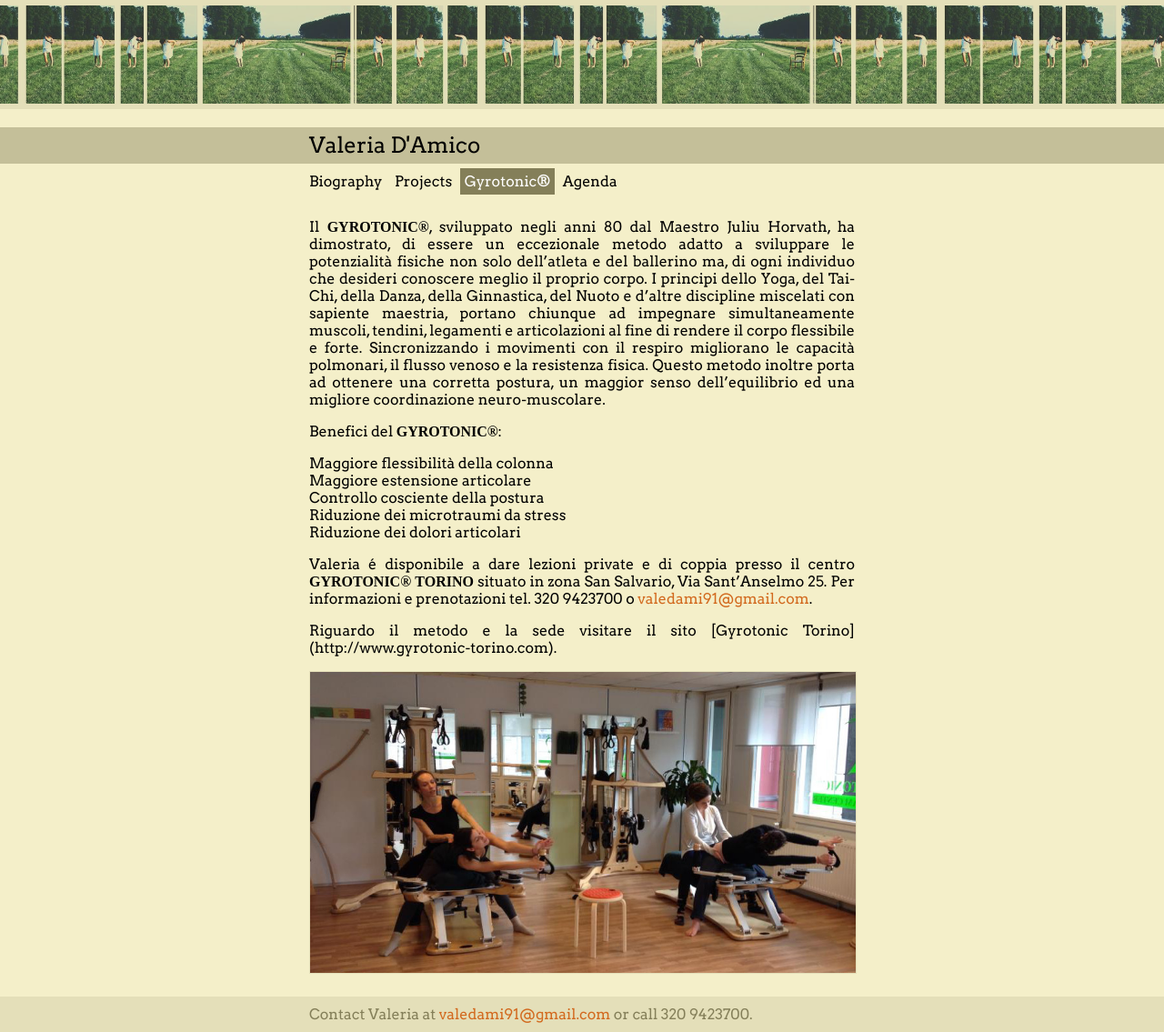
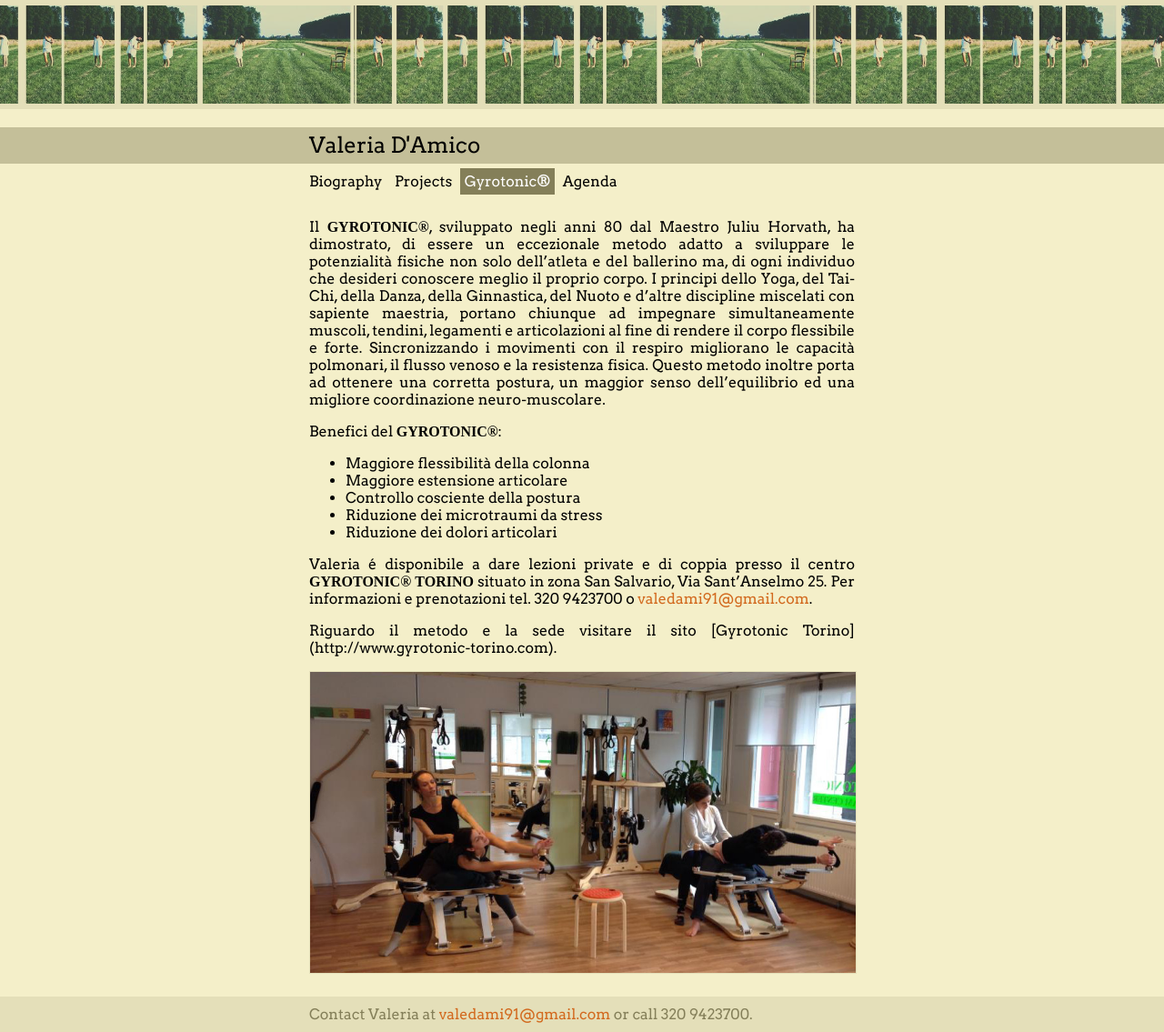
Before and after one commit to valedami/valedami.github.io, a Jekyll site: the page built from gyrotonic.md, in a window 1280 px wide. Shown: the whole page at 91% size. Built offline with Jekyll 4.4.1, drawn with Linux system fonts in a browser that asks for light colours; Markdown is read by kramdown in place of the engine named in the settings.

Commit message:
fix bullets in main text

```diff
--- a/style.css
+++ b/style.css
@@ -135,12 +135,6 @@ footer {
   width: 100%;
 }
 
-main ul {
-  list-style-type: none;
-  padding: 0;
-  margin: 0;
-}
-
 dl {
   padding: 0;
   text-align: left;
```
Also changed, not shown: gyrotonic.md (+5 -5 lines).
